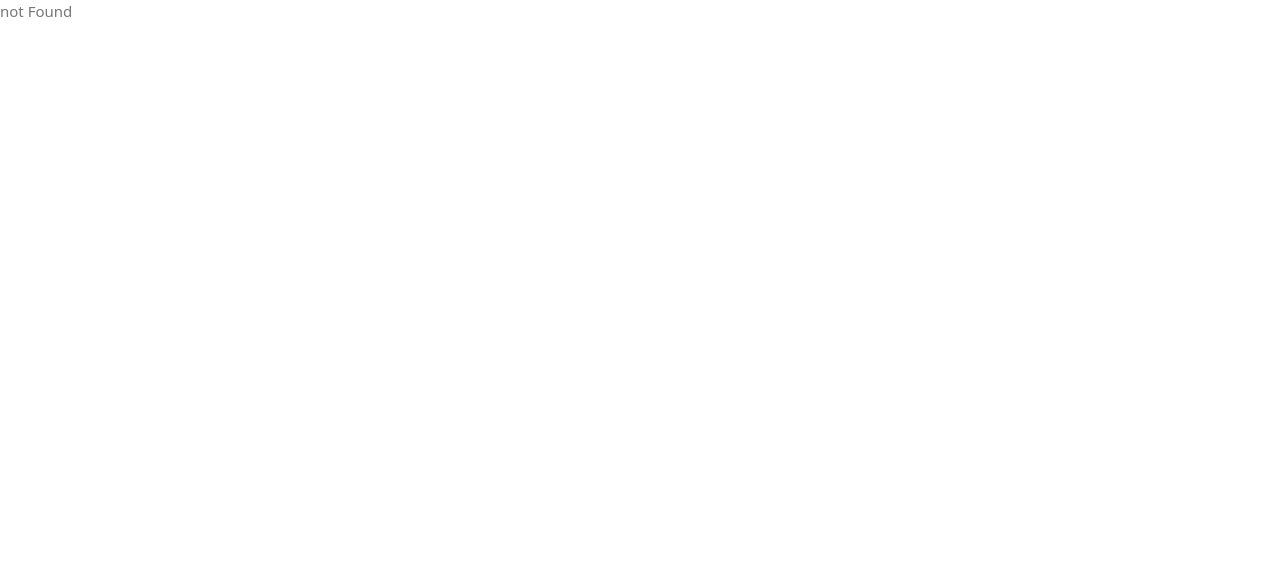
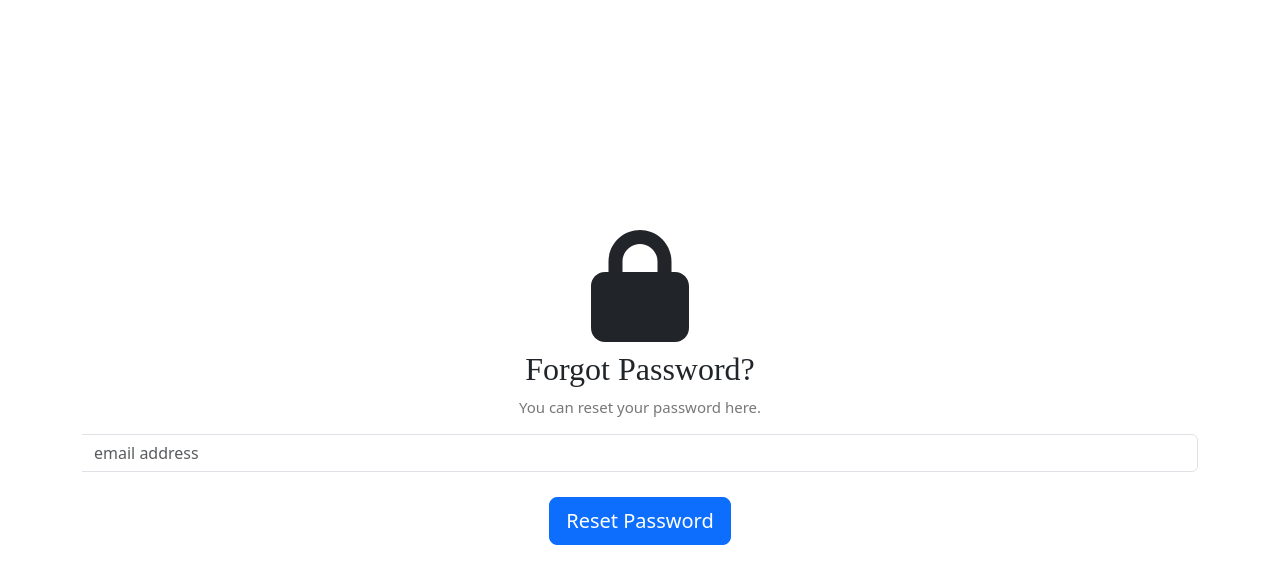
Before and after one commit to GrirZouhair/TaskManager, a React (Vite) app in the folder client/: page /forgottenpassword in a window 1280 px wide. Shown: the top 584 px of the page. Built offline with nearby package versions, Linux system fonts and the light colour scheme; a web font is replaced by a local one.

Commit message:
fix it but searching for password

```diff
--- a/client/package.json
+++ b/client/package.json
@@ -17,6 +17,8 @@
     "axios": "^1.6.8",
     "bootstrap": "^5.3.3",
     "chart.js": "^4.4.2",
+    "emailjs-com": "^3.2.0",
+    "mailgun-js": "^0.22.0",
     "react": "^18.2.0",
     "react-bootstrap": "^2.10.2",
     "react-dom": "^18.2.0",
--- /dev/null
+++ b/client/src/Styles/forgottenpassword.css
@@ -0,0 +1,16 @@
+.center-container {
+    display: flex;
+    justify-content: center;
+    align-items: center;
+    min-height: 100vh;
+    text-align: center;
+}
+
+.form-gap {
+    margin-top: 70px;
+}
+
+.color-blue {
+    color: blue;
+    /* Example color for the envelope icon */
+}
--- /dev/null
+++ b/client/src/pages/ForgottenPassword.tsx
@@ -0,0 +1,97 @@
+import React, { useState } from 'react';
+import { FontAwesomeIcon } from '@fortawesome/react-fontawesome';
+import { faLock } from '@fortawesome/free-solid-svg-icons';
+import "../Styles/forgottenpassword.css";
+import emailjs from "emailjs-com";
+import axios from 'axios';
+
+interface Employee {
+    email: string;
+    full_name: string;
+    password: string;
+    gender: string;
+    boss_id: string;
+    points: string;
+    ranking: string;
+}
+
+const ForgotPassword = () => {
+    const [employee, setEmployee] = useState<Employee | null>(null);
+    const [enteredEmail, setEnteredEmail] = useState<string>("");
+    const [isLoading, setIsLoading] = useState<boolean>(false);
+
+    const checkEmail = async () => {
+        try {
+            const response = await axios.get(`/employees/email/${enteredEmail}`);
+            if (response.data.success) {
+                // Email exists, allow user to proceed
+                setEmployee(response.data.employee);
+            } else {
+                // Email does not exist, display error message
+                alert("Email not found.");
+            }
+        } catch (error) {
+            console.error("Error checking email:", error);
+            alert("Failed to check email. Please try again later.");
+        }
+    };
+
+    const sendEmail = async (e: React.FormEvent<HTMLFormElement>) => {
+        e.preventDefault();
+        setIsLoading(true);
+
+        try {
+            const response = await emailjs.sendForm('service_wgax0zh', 'template_88bivwv', e.target, 'd2-lxAAFU3LtpwZxO');
+            console.log('Email sent:', response);
+            alert('Password reset email sent successfully!');
+        } catch (error) {
+            // console.error('Error sending email:', error);
+            alert('Failed to send password reset email. Please try again later.');
+        }
+
+        setIsLoading(false);
+    };
+
+    return (
+        <div className="center-container">
+            <div className="container">
+                <div className="text-center">
+                    <h3><FontAwesomeIcon icon={faLock} size="4x" /></h3>
+                    <h2 className="text-center">Forgot Password?</h2>
+                    <p>You can reset your password here.</p>
+                    <div className="panel-body">
+                        <form onSubmit={sendEmail} className="form" method="post">
+                            <div className="form-group">
+                                <div className="input-group">
+                                    <span className="input-group-addon"><i className="glyphicon glyphicon-envelope color-blue"></i></span>
+                                    <input
+                                        id="email"
+                                        name="email"
+                                        placeholder="email address"
+                                        className="form-control"
+                                        type="email"
+                                        value={enteredEmail}
+                                        onChange={(e) => setEnteredEmail(e.target.value)}
+                                    />
+                                </div>
+                            </div>
+                            <div className="form-group">
+                                <button
+                                    type="button"
+                                    className="btn btn-lg btn-primary btn-block"
+                                    onClick={checkEmail}
+                                    disabled={isLoading}
+                                >
+                                    {isLoading ? 'Checking Email...' : 'Reset Password'}
+                                </button>
+                            </div>
+                            <input type="hidden" className="hide" name="token" id="token" value="" />
+                        </form>
+                    </div>
+                </div>
+            </div>
+        </div>
+    );
+};
+
+export default ForgotPassword;
--- a/client/src/pages/LogInPage.tsx
+++ b/client/src/pages/LogInPage.tsx
@@ -5,6 +5,8 @@ import { axiosClient } from "../Api/axios";
 import "../Styles/Loginpage.css";
 import { useLogedInContext } from "../provider/logedInUser";
 import swal from "sweetalert";
+
+
 
 interface UserData {
   email: string;
@@ -21,6 +23,8 @@ const LoginPage: React.FC = () => {
   const adminRef = useRef<HTMLImageElement>(null);
   const employeeRef = useRef<HTMLImageElement>(null);
   const [selectedRole, setSelectedRole] = useState<string>("");
+
+
 
   const togglePasswordVisibility = () => setShowPassword(!showPassword);
 
@@ -100,9 +104,8 @@ const LoginPage: React.FC = () => {
       <div className="center">
         <div className="Images">
           <div
-            className={`circle ${
-              selectedRole === "user" ? "circle-selected" : ""
-            }`}
+            className={`circle ${selectedRole === "user" ? "circle-selected" : ""
+              }`}
           ></div>
           <div className="AdminSpace">
             <img
@@ -118,23 +121,20 @@ const LoginPage: React.FC = () => {
           </div>
           <div className="EmployeSpace">
             <div
-              className={`circle ${
-                selectedRole === "employee" ? "circle-selected" : ""
-              }`}
+              className={`circle ${selectedRole === "employee" ? "circle-selected" : ""
+                }`}
             ></div>
             <img
-              className={`img3 ${
-                selectedRole === "employee" ? "selected" : ""
-              }`}
+              className={`img3 ${selectedRole === "employee" ? "selected" : ""
+                }`}
               ref={employeeRef}
               src="Image3.png"
               alt="Image3"
               onClick={() => handleSpaceClick("employee")}
             />
             <p
-              className={`employeur ${
-                selectedRole === "employee" ? "selected" : ""
-              }`}
+              className={`employeur ${selectedRole === "employee" ? "selected" : ""
+                }`}
             >
               Employé
             </p>
@@ -164,6 +164,7 @@ const LoginPage: React.FC = () => {
               </button>
             </div>
           </div>
+          <span className="forget__password" onClick={() => navigate('/forgottenpassword')}>Forgotten Password? Rset it</span>
           <button type="submit" className="submit__button">
             Continuer
           </button>
--- a/client/src/router/index.tsx
+++ b/client/src/router/index.tsx
@@ -9,11 +9,15 @@ import ManageTasks from "../pages/AdminPages/ManageTasks";
 import LogInPage from "../pages/LogInPage";
 import ChangeEmail from "../pages/ChangeEmail";
 import Register from "../pages/RegisterPage";
-
+import ForgottenPassword from "../pages/ForgottenPassword";
 export const router = createBrowserRouter([
   {
     path: "/changePassword",
     element: <ChangePassword />,
+  },
+  {
+    path: "/forgottenpassword",
+    element: <ForgottenPassword />,
   },
   {
     path: "/changeEmail",
```
Also changed, not shown: 1 other file (tests, documents, lock files or other folders).
